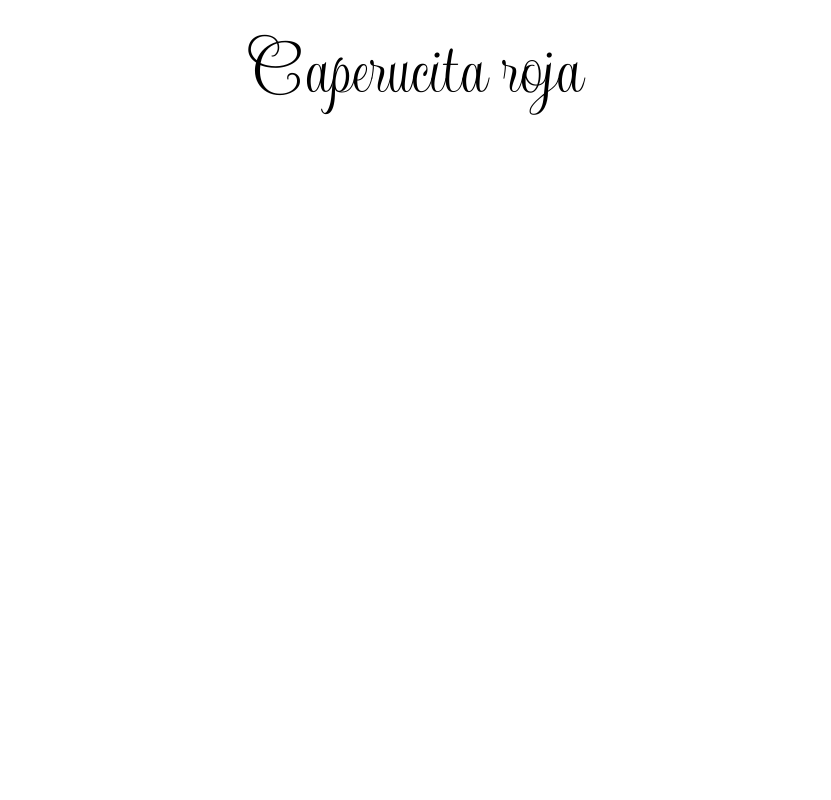
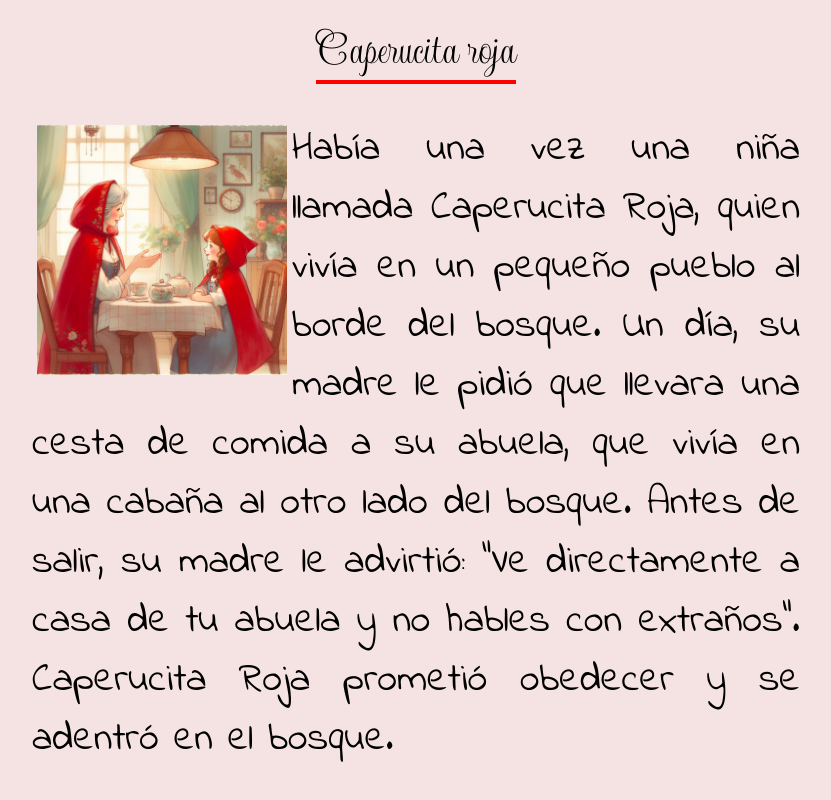
Before and after one commit to abdiaslabrador/little-red-riding-hood, a plain HTML site: page index.html in a window 1280 px wide. Shown: the whole page, without its empty margins (224-1055 px from the left). Drawn offline with Linux system fonts and the light colour scheme.

Commit message:
caperusita habla con su madre primer parrafo

```diff
--- a/index.html
+++ b/index.html
@@ -8,7 +8,10 @@
   </head>
   <body>
     <div class="container">
-      <div class="title-tail">Caperucita roja</div>
+      <div class="title-container"><span class="title-tale">Caperucita roja</span></div>
+
+      <p><img class="img1" src="public/caperusita y madre1.jpeg">Había una vez una niña llamada Caperucita Roja, quien vivía en un pequeño pueblo al borde del bosque. Un día, su madre le pidió que llevara una cesta de comida a su abuela, que vivía en una cabaña al otro lado del bosque.
+        Antes de salir, su madre le advirtió: "Ve directamente a casa de tu abuela y no hables con extraños". Caperucita Roja prometió obedecer y se adentró en el bosque.</p>
     </div>
   </body>
 </html>
--- a/styles/style.css
+++ b/styles/style.css
@@ -2,6 +2,7 @@ body {
   margin: 0;
   padding: 0;
   box-sizing: border-box;
+  background-color: #f5e2e2;
 }
 
 @font-face {
@@ -9,12 +10,39 @@ body {
   src: url(Updock-Regular.ttf);
 }
 
-.container {
-  padding: 20px;
+@font-face {
+  font-family: indieflower;
+  src: url(IndieFlower-Regular.ttf);
 }
 
-.title-tail {
+.container {
+  margin: 20px auto;
+  width: 60%;
+}
+
+.title-container{
+  text-align: center;
+  margin-bottom: 30px;
+}
+
+.title-tale {
   font-family: updock;
-  text-align: center;
-  font-size: 80px;
+  font-size: 3rem;
+  border-bottom: 4px solid red;
 }
+
+div p {
+  text-align: justify;
+}
+
+p{
+  font-family: indieflower;
+  font-size: 40px;
+}
+
+.img1{
+  width: 250px;
+  height: 250px;
+  float: left;
+  margin: 5px;
+}
```
Also changed, not shown: public/caperusita y madre1.jpeg (added), styles/IndieFlower-Regular.ttf (added).
